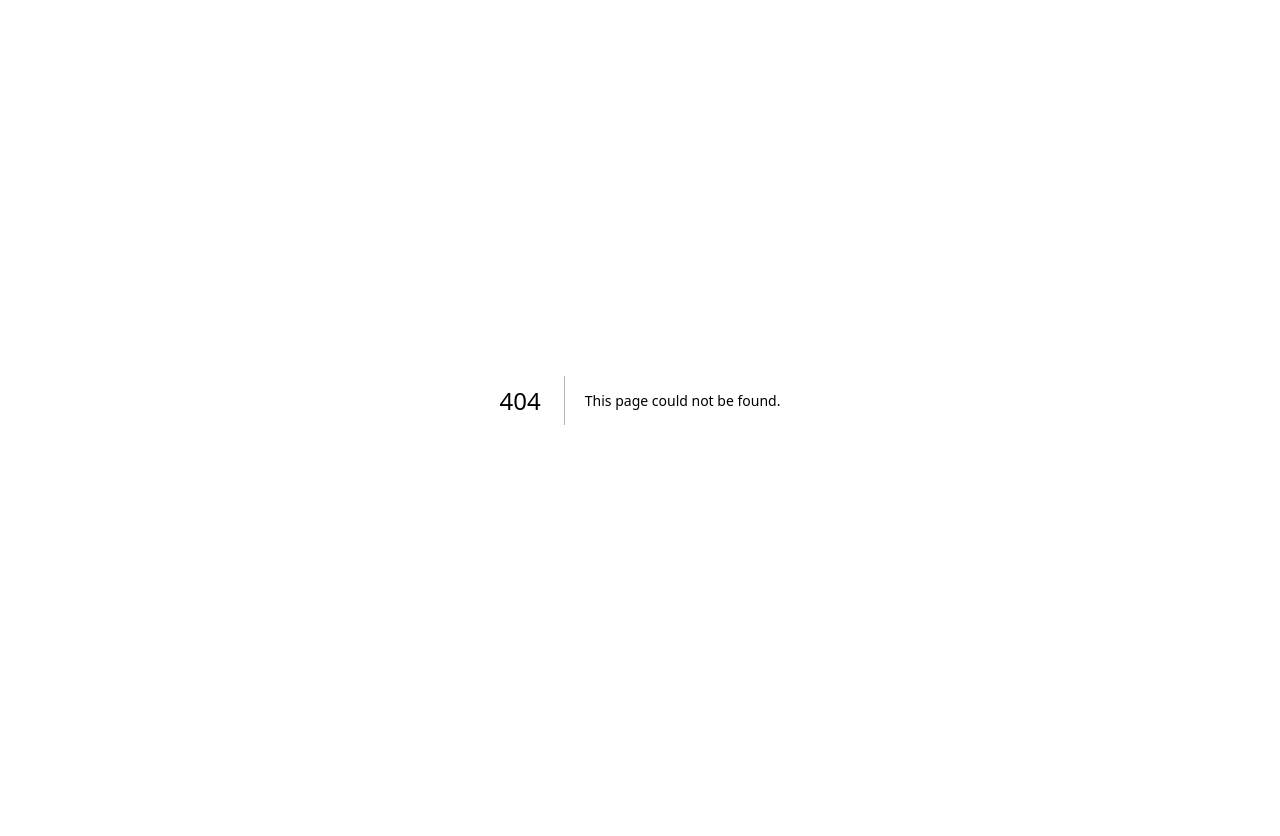
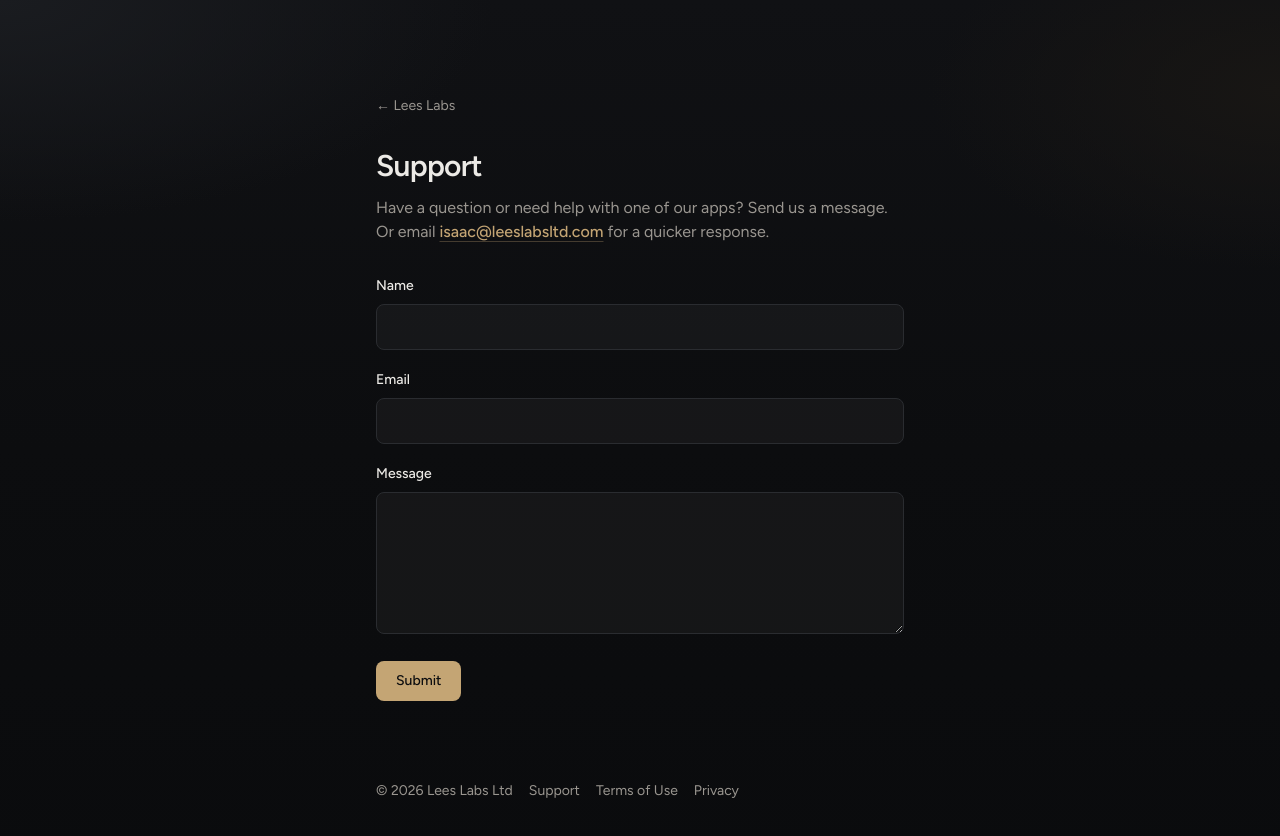
Before and after one commit to isaaclhy/leeslabsltd, a Next.js app: page /support in a window 1280 px wide. Before the commit this address had no page. Shown: the top 836 px of the page. Before the commit the page ends 800 px from the top, so only its background shows below. Built offline with nearby package versions, Linux system fonts and the light colour scheme; a web font is replaced by a local one.

Commit message:
added support

```diff
--- a/app/components/LegalPage.tsx
+++ b/app/components/LegalPage.tsx
@@ -1,4 +1,5 @@
 import Link from "next/link";
+import { SiteFooter } from "./SiteFooter";
 
 export function LegalPage({
   title,
@@ -22,15 +23,7 @@ export function LegalPage({
         <div className="mt-8 space-y-5 text-[0.975rem] leading-relaxed text-muted [&_h2]:mt-8 [&_h2]:text-base [&_h2]:font-semibold [&_h2]:text-foreground [&_ul]:list-disc [&_ul]:space-y-1.5 [&_ul]:pl-5">
           {children}
         </div>
-        <footer className="mt-auto flex flex-wrap items-center gap-x-4 gap-y-2 pt-20 text-sm text-muted">
-          <span>© {new Date().getFullYear()} Lees Labs Ltd</span>
-          <Link href="/terms" className="transition-colors hover:text-foreground">
-            Terms of Use
-          </Link>
-          <Link href="/privacy" className="transition-colors hover:text-foreground">
-            Privacy
-          </Link>
-        </footer>
+        <SiteFooter />
       </main>
     </div>
   );
--- /dev/null
+++ b/app/components/SiteFooter.tsx
@@ -0,0 +1,18 @@
+import Link from "next/link";
+
+export function SiteFooter() {
+  return (
+    <footer className="mt-auto flex flex-wrap items-center gap-x-4 gap-y-2 pt-20 text-sm text-muted">
+      <span>© {new Date().getFullYear()} Lees Labs Ltd</span>
+      <Link href="/support" className="transition-colors hover:text-foreground">
+        Support
+      </Link>
+      <Link href="/terms" className="transition-colors hover:text-foreground">
+        Terms of Use
+      </Link>
+      <Link href="/privacy" className="transition-colors hover:text-foreground">
+        Privacy
+      </Link>
+    </footer>
+  );
+}
--- /dev/null
+++ b/app/components/SupportForm.tsx
@@ -0,0 +1,72 @@
+"use client";
+
+import { useState } from "react";
+
+export function SupportForm() {
+  const [submitted, setSubmitted] = useState(false);
+
+  function handleSubmit(event: React.FormEvent<HTMLFormElement>) {
+    event.preventDefault();
+    setSubmitted(true);
+  }
+
+  if (submitted) {
+    return (
+      <p className="rounded-lg border border-line bg-surface px-4 py-5 text-foreground">
+        Thanks — your message has been submitted. We&apos;ll get back to you soon.
+      </p>
+    );
+  }
+
+  return (
+    <form onSubmit={handleSubmit} className="space-y-5">
+      <div>
+        <label htmlFor="name" className="block text-sm font-medium text-foreground">
+          Name
+        </label>
+        <input
+          id="name"
+          name="name"
+          type="text"
+          required
+          autoComplete="name"
+          className="mt-2 w-full rounded-lg border border-line bg-surface px-3 py-2.5 text-foreground outline-none transition-colors placeholder:text-muted/60 focus:border-accent/50"
+        />
+      </div>
+
+      <div>
+        <label htmlFor="email" className="block text-sm font-medium text-foreground">
+          Email
+        </label>
+        <input
+          id="email"
+          name="email"
+          type="email"
+          required
+          autoComplete="email"
+          className="mt-2 w-full rounded-lg border border-line bg-surface px-3 py-2.5 text-foreground outline-none transition-colors placeholder:text-muted/60 focus:border-accent/50"
+        />
+      </div>
+
+      <div>
+        <label htmlFor="message" className="block text-sm font-medium text-foreground">
+          Message
+        </label>
+        <textarea
+          id="message"
+          name="message"
+          required
+          rows={5}
+          className="mt-2 w-full resize-y rounded-lg border border-line bg-surface px-3 py-2.5 text-foreground outline-none transition-colors placeholder:text-muted/60 focus:border-accent/50"
+        />
+      </div>
+
+      <button
+        type="submit"
+        className="rounded-lg bg-accent px-5 py-2.5 text-sm font-medium text-background transition-opacity hover:opacity-90"
+      >
+        Submit
+      </button>
+    </form>
+  );
+}
--- a/app/page.tsx
+++ b/app/page.tsx
@@ -1,5 +1,5 @@
-import Link from "next/link";
 import { AppsAccordion, type AppEntry } from "./components/AppsAccordion";
+import { SiteFooter } from "./components/SiteFooter";
 
 const apps: AppEntry[] = [
   {
@@ -75,15 +75,9 @@ export default function Home() {
           <AppsAccordion apps={apps} />
         </section>
 
-        <footer className="rise-in rise-in-delay-3 mt-auto flex flex-wrap items-center gap-x-4 gap-y-2 pt-20 text-sm text-muted">
-          <span>© {new Date().getFullYear()} Lees Labs Ltd</span>
-          <Link href="/terms" className="transition-colors hover:text-foreground">
-            Terms of Use
-          </Link>
-          <Link href="/privacy" className="transition-colors hover:text-foreground">
-            Privacy
-          </Link>
-        </footer>
+        <div className="rise-in rise-in-delay-3 mt-auto">
+          <SiteFooter />
+        </div>
       </main>
     </div>
   );
--- /dev/null
+++ b/app/support/page.tsx
@@ -0,0 +1,42 @@
+import type { Metadata } from "next";
+import Link from "next/link";
+import { SiteFooter } from "../components/SiteFooter";
+import { SupportForm } from "../components/SupportForm";
+
+export const metadata: Metadata = {
+  title: "Support — Lees Labs Ltd",
+  description: "Get in touch with Lees Labs Ltd for app support.",
+};
+
+export default function SupportPage() {
+  return (
+    <div className="page-bg flex flex-1 flex-col">
+      <main className="mx-auto flex w-full max-w-xl flex-1 flex-col px-6 py-16 sm:py-24">
+        <Link
+          href="/"
+          className="text-sm text-muted transition-colors hover:text-foreground"
+        >
+          ← Lees Labs
+        </Link>
+        <h1 className="mt-8 text-3xl font-semibold tracking-tight text-foreground">
+          Support
+        </h1>
+        <p className="mt-3 max-w-prose text-muted">
+          Have a question or need help with one of our apps? Send us a message. Or
+          email{" "}
+          <a
+            href="mailto:isaac@leeslabsltd.com"
+            className="font-medium text-accent underline decoration-accent/30 underline-offset-4 transition-colors hover:decoration-accent"
+          >
+            isaac@leeslabsltd.com
+          </a>{" "}
+          for a quicker response.
+        </p>
+        <div className="mt-8">
+          <SupportForm />
+        </div>
+        <SiteFooter />
+      </main>
+    </div>
+  );
+}
```
